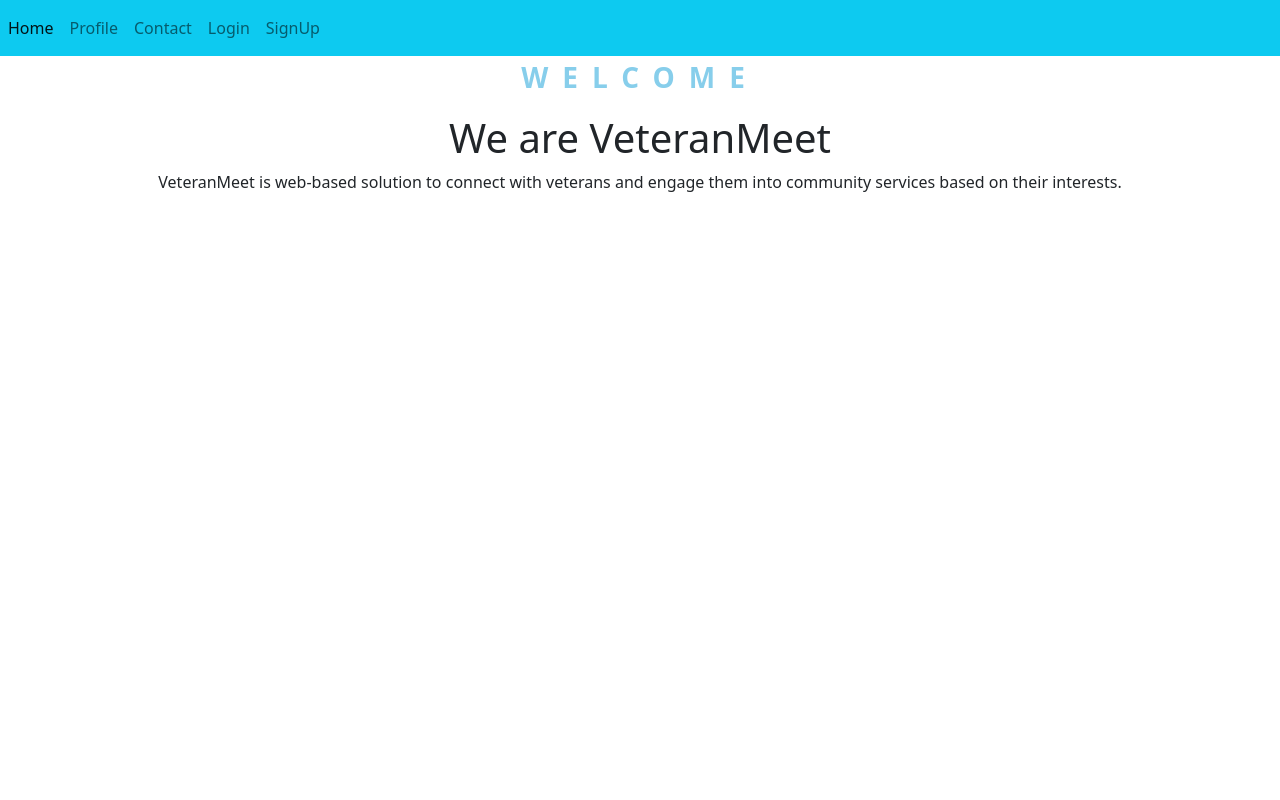
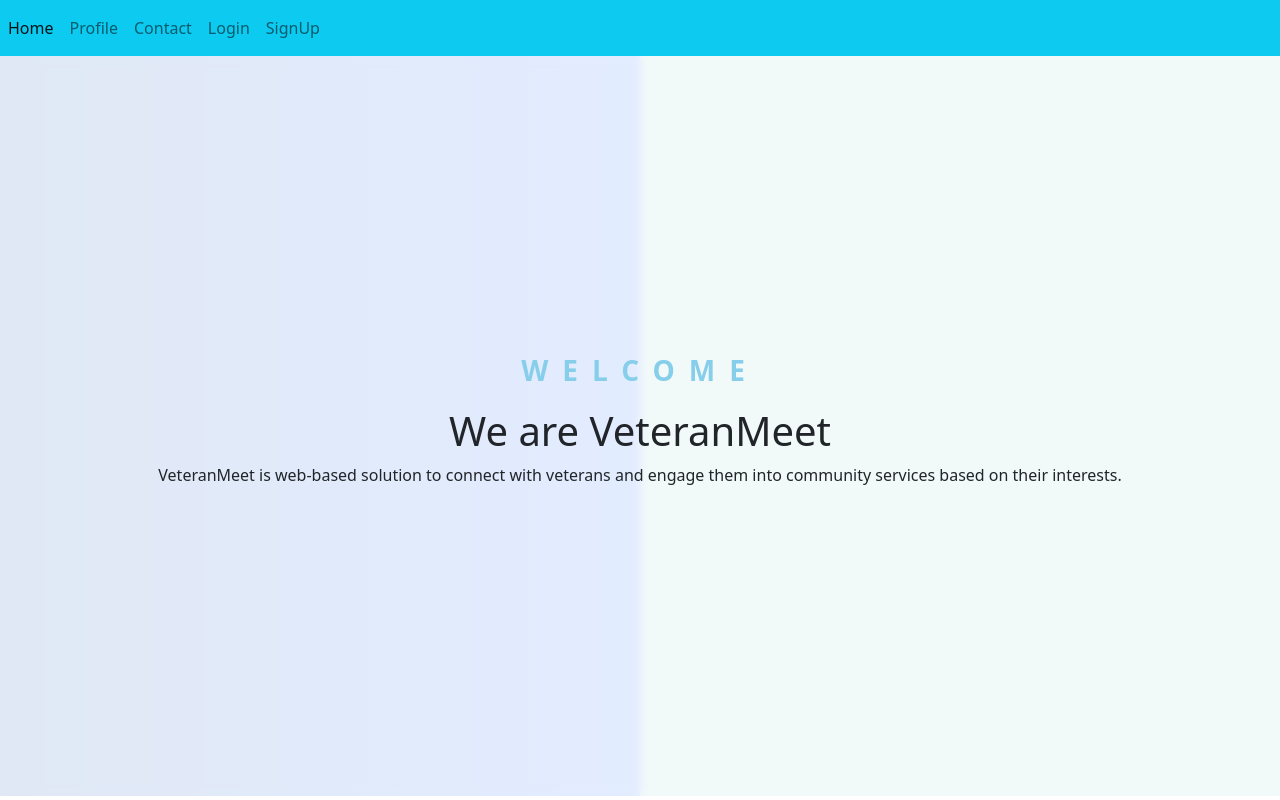
Before and after one commit to Djawad02/WebProject, a React (Create React App) app in the folder project/react-app/: page / in a window 1280 px wide. Built offline with nearby package versions, Linux system fonts and the light colour scheme.

Commit message:
Update App.css

```diff
--- a/project/react-app/src/App.css
+++ b/project/react-app/src/App.css
@@ -44,3 +44,22 @@ a:hover{
     transform: rotate(360deg);
   }
 }
+
+input:focus {
+  border-color: green;
+}
+
+.home{
+  height: 92.5vh;
+  width: 100vw;
+  background : linear-gradient(to right,
+   #e0e8f5 0%,
+   #e2ecff  50%,
+   #F1F9F9 50%,
+   #F1F9F9 100%
+  );
+}
+
+.home-div{
+  backdrop-filter: blur(5px);
+}
```
